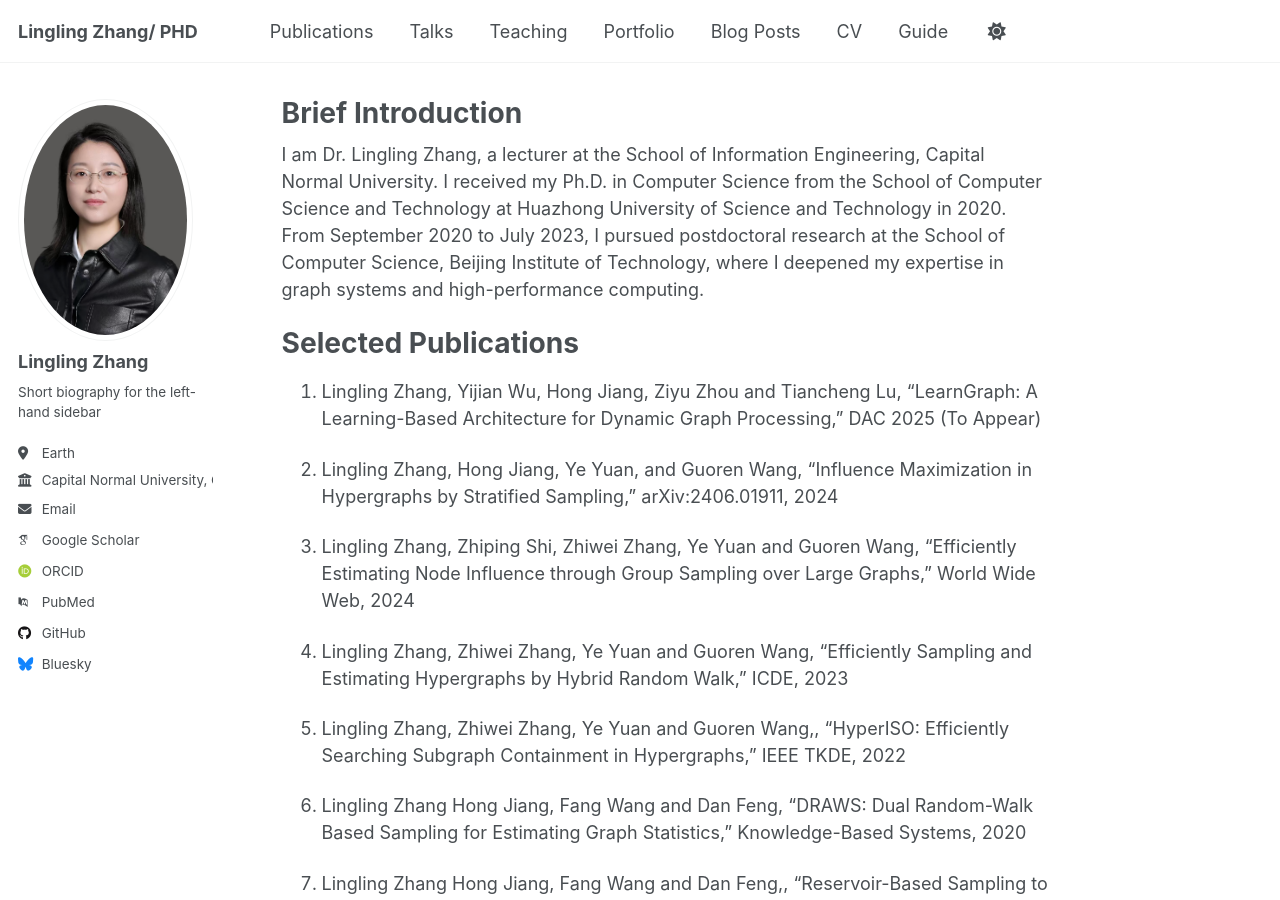
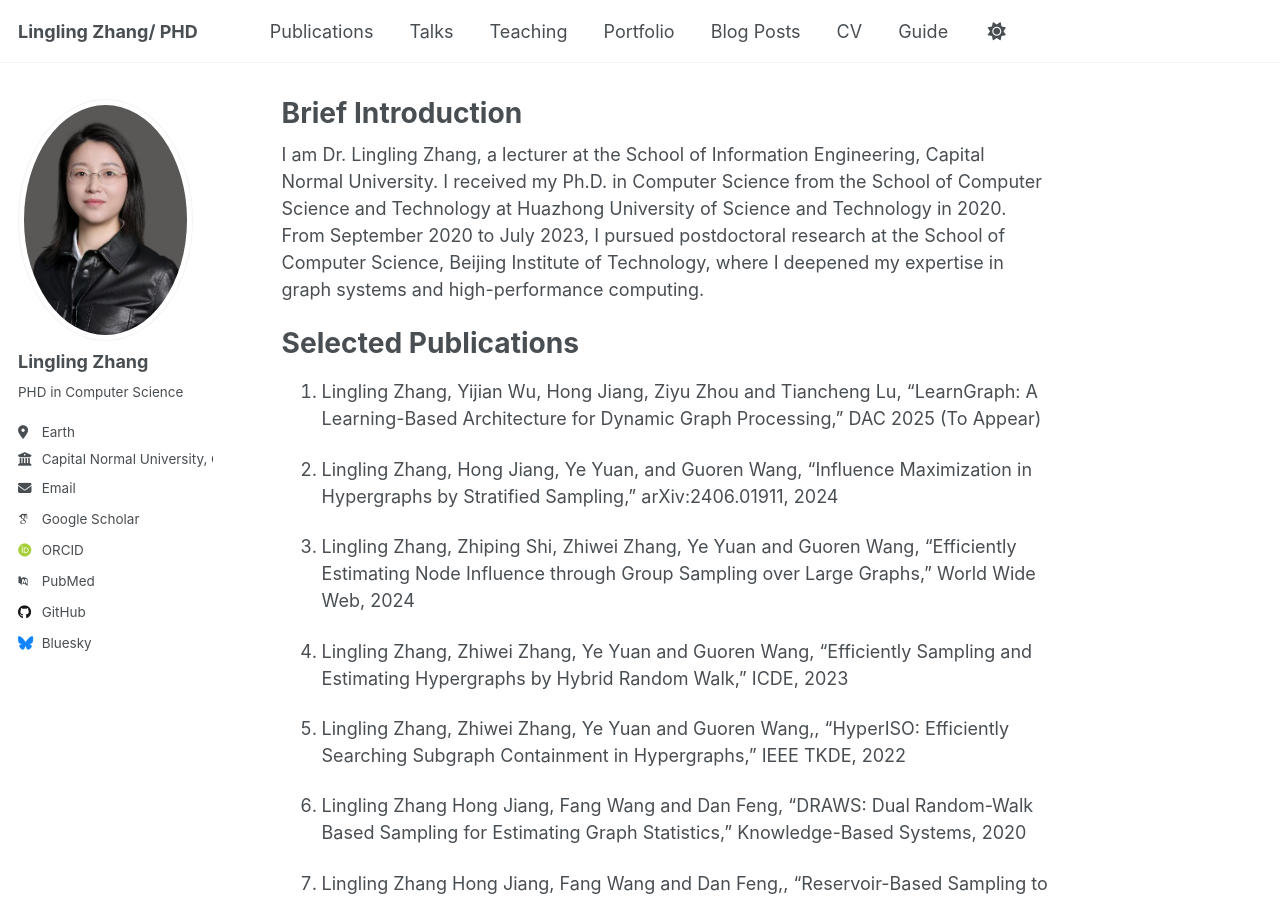
Before and after one commit to llzhang05/llzhang05.github.io, a Jekyll site: the page built from _pages/about.md, in a window 1280 px wide and 900 px high. Built offline with Jekyll 4.4.1, drawn with Linux system fonts in a browser that asks for light colours; some web fonts are replaced.

Commit message:
Update _config.yml
Signed-off-by: llzhang05 <zhanglingling05@126.com>

```diff
--- a/_config.yml
+++ b/_config.yml
@@ -25,7 +25,7 @@ author:
   avatar           : "llzh.png"
   name             : "Lingling Zhang"
   pronouns         : # example: "she/her"
-  bio              : "Short biography for the left-hand sidebar"
+  bio              : "PHD in Computer Science"
   location         : "Earth"
   employer         : "Capital Normal University, China"
   uri              : # URL
```
